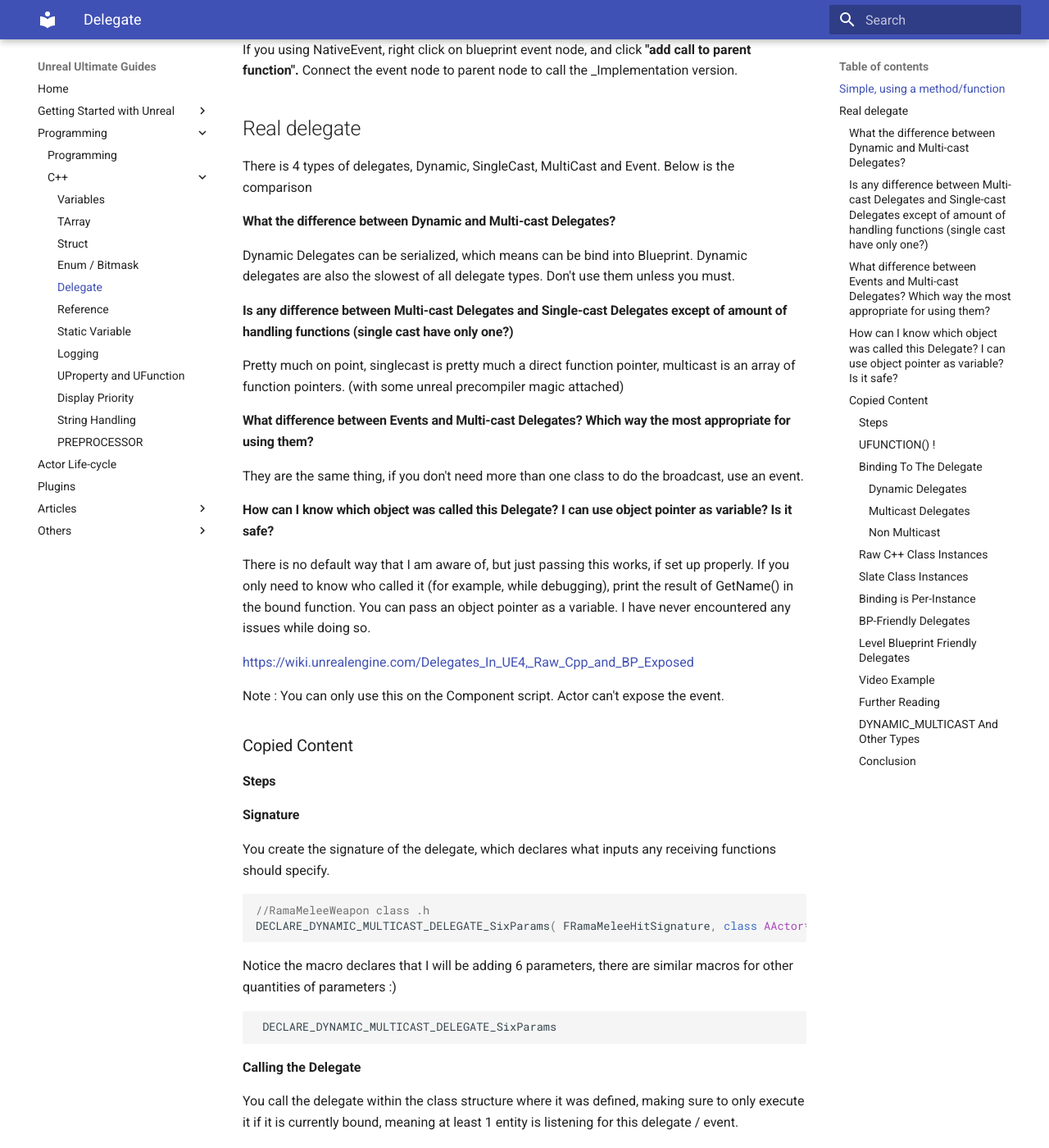
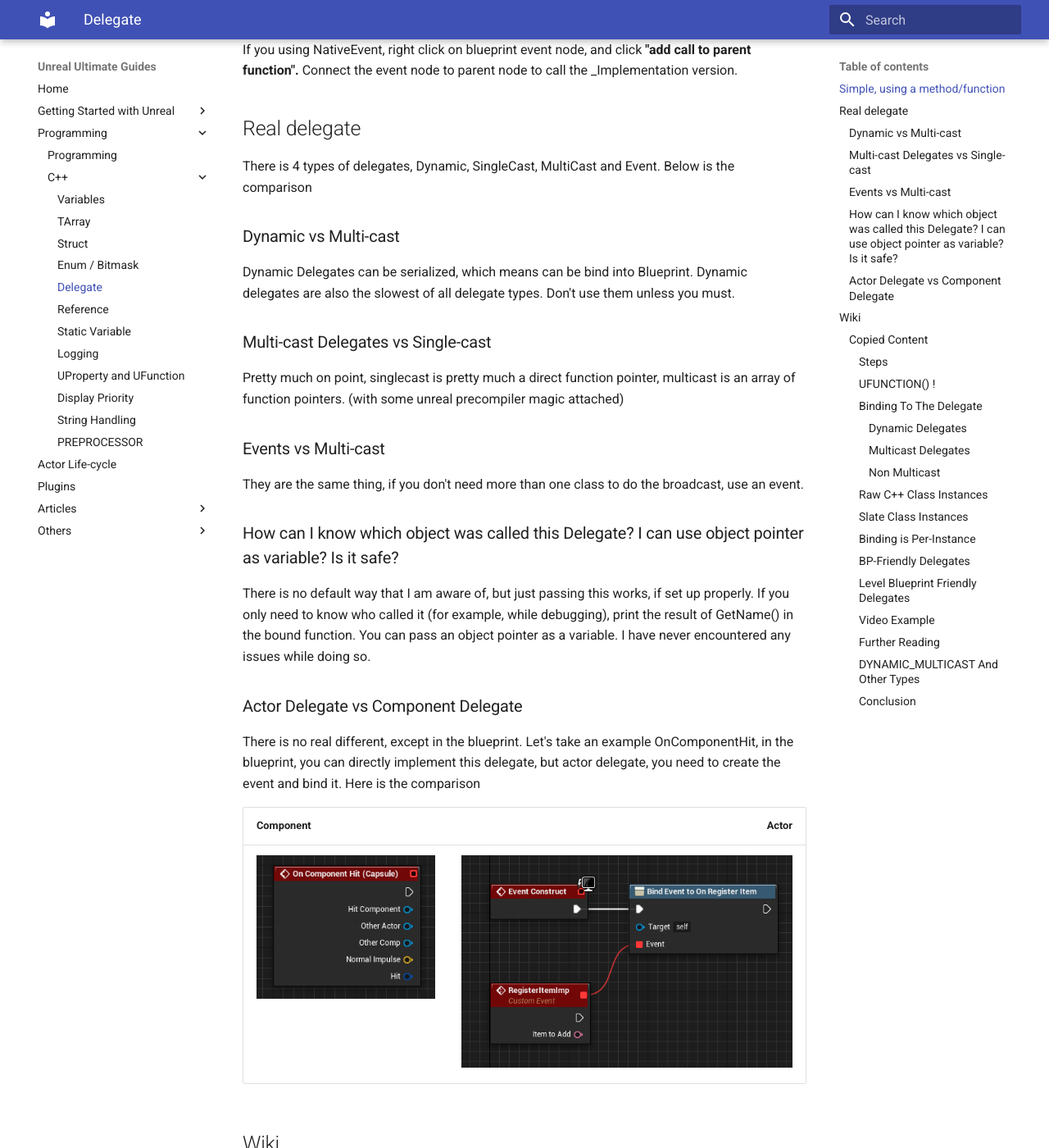
Before and after one commit to damarindra/unreal, an MkDocs documentation site: the page built from docs/programming/cpp/delegate.md, in a window 1280 px wide and 1400 px high, scrolled down 603 px. Shown: the whole window at 82% size. Built offline with MkDocs 1.6.1 and Material for MkDocs 9.7.7, drawn with Linux system fonts in a browser that asks for light colours.

Commit message:
update delegate

```diff
--- a/docs/programming/cpp/delegate.md
+++ b/docs/programming/cpp/delegate.md
@@ -25,23 +25,33 @@
 
 There is 4 types of delegates, Dynamic, SingleCast, MultiCast and Event. Below is the comparison
 
-#### What the difference between Dynamic and Multi-cast Delegates?
+### Dynamic vs Multi-cast
 
 Dynamic Delegates can be serialized, which means can be bind into Blueprint. Dynamic delegates are also the slowest of all delegate types. Don't use them unless you must.
 
-#### Is any difference between Multi-cast Delegates and Single-cast Delegates except of amount of handling functions (single cast have only one?)
+### Multi-cast Delegates vs Single-cast
 
 Pretty much on point, singlecast is pretty much a direct function pointer, multicast is an array of function pointers. (with some unreal precompiler magic attached)
 
-#### What difference between Events and Multi-cast Delegates? Which way the most appropriate for using them?
+### Events vs Multi-cast
 
 They are the same thing, if you don't need more than one class to do the broadcast, use an event.
 
-#### How can I know which object was called this Delegate? I can use object pointer as variable? Is it safe?
+### How can I know which object was called this Delegate? I can use object pointer as variable? Is it safe?
 
 There is no default way that I am aware of, but just passing this works, if set up properly.
 If you only need to know who called it (for example, while debugging), print the result of GetName() in the bound function.
 You can pass an object pointer as a variable. I have never encountered any issues while doing so.
+
+### Actor Delegate vs Component Delegate
+
+There is no real different, except in the blueprint. Let's take an example OnComponentHit, in the blueprint, you can directly implement this delegate, but actor delegate, you need to create the event and bind it. Here is the comparison
+
+| Component                                |                                   Actor |
+| :--------------------------------------- | --------------------------------------: |
+| ![enumbitmask_1](img/oncomponenthit.png) | ![enumbitmask_1](img/actordelegate.png) |
+
+## Wiki
 
 [https://wiki.unrealengine.com/Delegates_In_UE4,_Raw_Cpp_and_BP_Exposed](https://wiki.unrealengine.com/Delegates_In_UE4,_Raw_Cpp_and_BP_Exposed)
 
```
Also changed, not shown: docs/programming/cpp/img/actordelegate.png (added), docs/programming/cpp/img/oncomponenthit.png (added).
